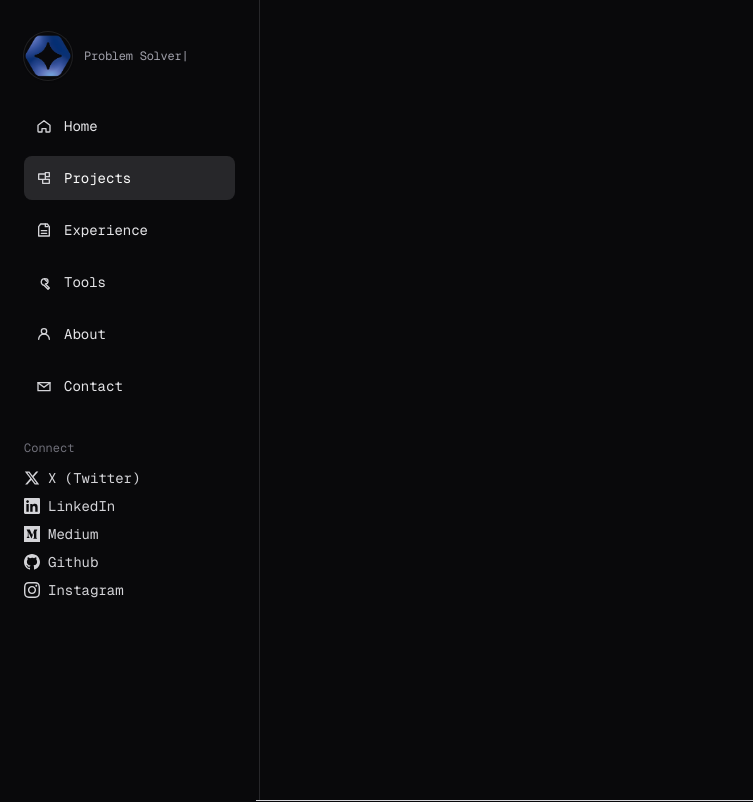
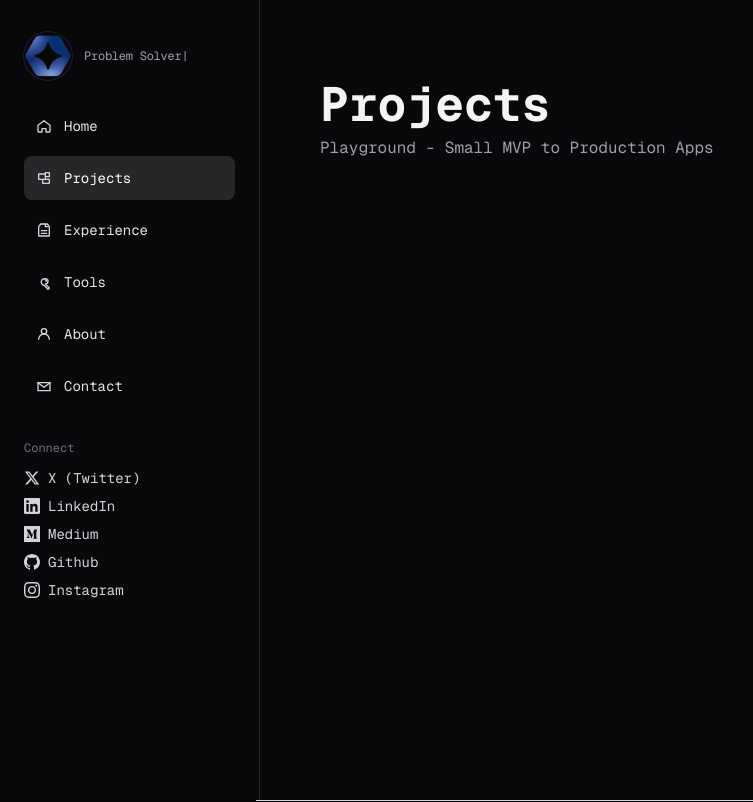
Before and after one commit to nazmul910/next-js-portfolio, a Next.js app: page /projects in a window 1280 px wide. Shown: the top 802 px of the page, without its empty margins (0-753 px from the left). Built offline with nearby package versions, Linux system fonts and the light colour scheme.

Commit message:
feat: rename Projects component to ProjectsPage for consistency and clarity

```diff
--- a/src/app/projects/page.tsx
+++ b/src/app/projects/page.tsx
@@ -3,11 +3,28 @@
 import { useRouter } from "next/router";
 import {projectStyles as s} from "../../../public/dummyStyles"
 
+import {projects,Project} from "@/lib/projects-data"
 
-export default function Projects() {
+
+export default function ProjectsPage() {
   return (
     <>
+      <div className={s.pageContainer}>
+        <div className={s.innerContainer}>
+          <div className={s.header}>
+            <h1 className={s.pageTitle}>
+              Projects
+            </h1>
+            <p className={s.pageSubtitle}>
+              Playground - Small MVP to Production Apps
 
+            </p>
+
+          </div>
+
+        </div>
+
+      </div>
     </>
   );
 }
```
